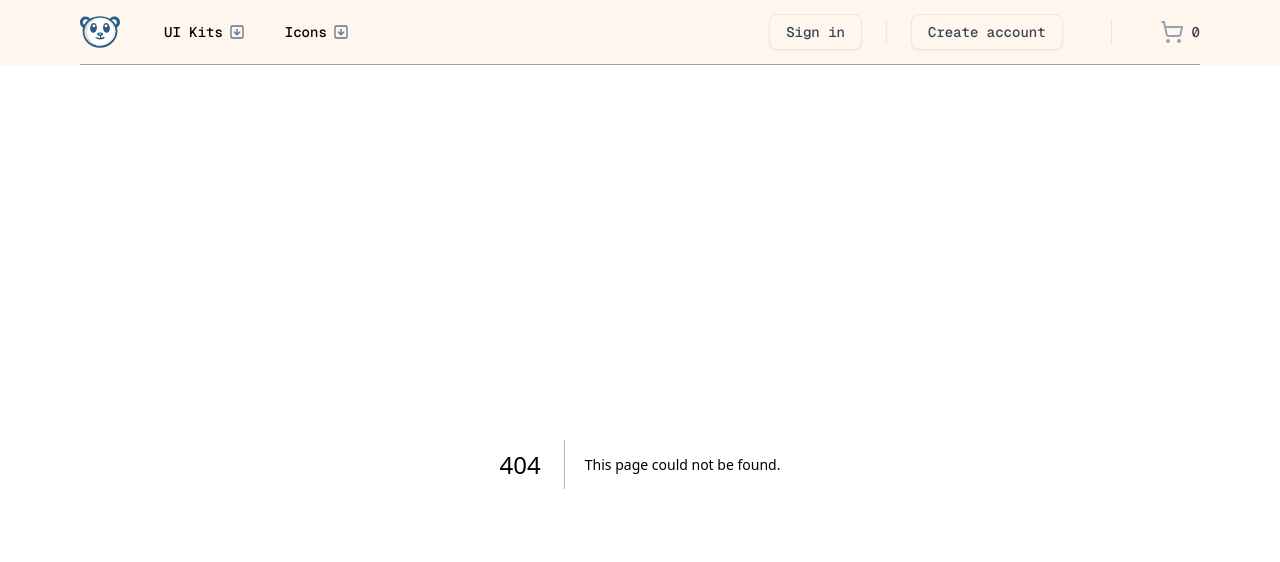
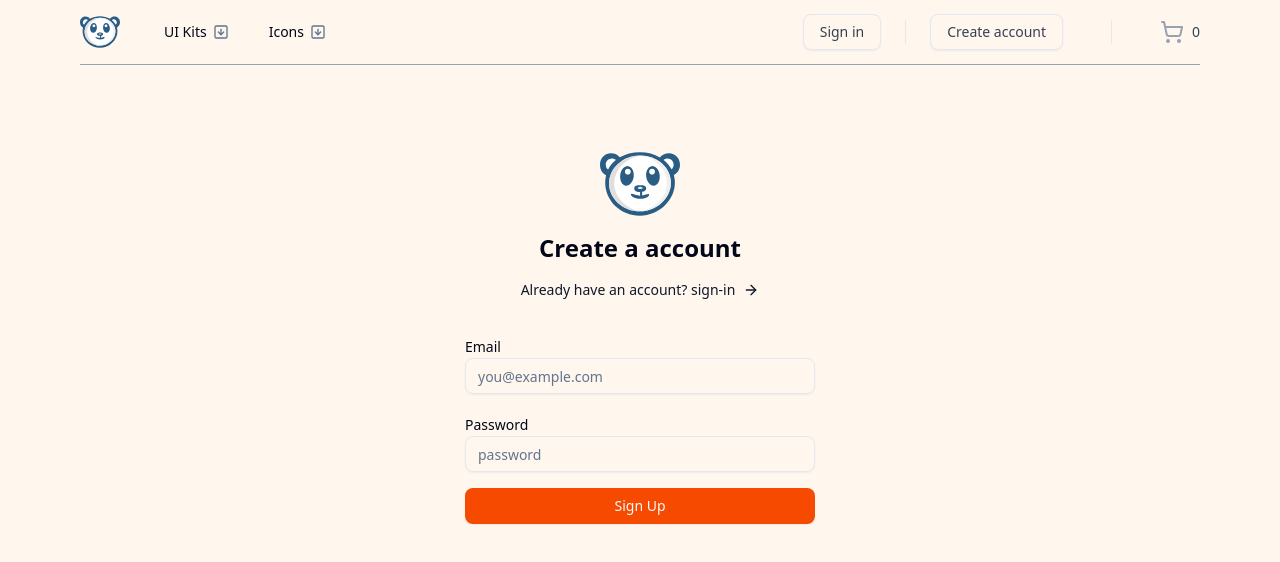
Before and after one commit to M0hitThapa/DigiPanda, a Next.js app: page /sign-up in a window 1280 px wide. Before the commit this address had no page. Shown: the top 562 px of the page. Built offline with nearby package versions, Linux system fonts and the light colour scheme.

Commit message:
implement zod validation with react-hook-form

```diff
--- /dev/null
+++ b/src/app/(auth)/sign-up/page.tsx
@@ -0,0 +1,56 @@
+"use client"
+import { Icons } from "@/components/Icons";
+import { Button, buttonVariants } from "@/components/ui/button";
+import { Input } from "@/components/ui/input";
+import { Label } from "@/components/ui/label";
+import { cn } from "@/lib/utils";
+import { ArrowRight } from "lucide-react";
+import Link from "next/link";
+import { useForm } from "react-hook-form";
+import {zodResolver} from "@hookform/resolvers/zod"
+import { AuthCredentialsValidator, TAuthCredentuialsValidator } from "@/lib/validator/account-credentials-validator";
+
+
+const Page = () => {
+
+
+    const { register, handleSubmit, formState: {errors}, } = useForm<TAuthCredentuialsValidator>({resolver: zodResolver(AuthCredentialsValidator)})
+
+    const onSubmit = ({email,password} :TAuthCredentuialsValidator) => {
+
+    }
+return <>
+<div className="container relative fkex pt-20 flex-col justify-center lg:px-0 ">
+
+    <div className="mx-auto flex w-full flex-col justify-center space-y-6 sm:w-[350px]">
+<div className="flex flex-col items-center space-y-2 text-center">
+<Icons.logo className="h-20 w-20" />
+<h1 className="text-2xl font-bold">
+    Create a account
+</h1>
+<Link className={buttonVariants({variant:'link', className:"gap-1.5"})} href='/sign-in'>
+Already have an account? sign-in
+<ArrowRight className="h-4 w-4" /></Link>
+</div>
+
+<div className="grid gap-6">
+    <form onSubmit={handleSubmit(onSubmit)}>
+        <div className="grid gap-2">
+            <div className="grid gap-1 py-2">
+<Label htmlFor="email">Email</Label>
+<Input {...register("email")} className={cn({"focus-visible:ring-red-500": errors.email,})} placeholder="you@example.com" />
+            </div>
+            <div className="grid gap-1 py-2">
+<Label htmlFor="password">Password</Label>
+<Input {...register("password")} className={cn({"focus-visible:ring-red-500": errors.password})} placeholder="password" />
+            </div>
+            <Button className="bg-orange-600 hover:bg-orange-600/90 ">Sign Up</Button>
+
+        </div>
+    </form>
+</div>
+    </div>
+</div>
+</>
+}
+export default Page;
--- a/src/app/layout.tsx
+++ b/src/app/layout.tsx
@@ -1,18 +1,10 @@
 import type { Metadata } from "next";
- import { Geist, Geist_Mono } from "next/font/google";
+
 import "./globals.css";
 import { cn } from "@/lib/utils";
 import Navbar from "@/components/Navbar";
 
-const geistSans = Geist({
-  variable: "--font-geist-sans",
-  subsets: ["latin"],
-});
 
-const geistMono = Geist_Mono({
-  variable: "--font-geist-mono",
-  subsets: ["latin"],
-});
 
 export const metadata: Metadata = {
   title: "Create Next App",
@@ -27,7 +19,7 @@ export default function RootLayout({
   return (
     <html lang="en" className="h-full">
       <body
-        className={cn("relative h-full font-sans antialiased",geistMono.className,geistSans.className)}
+        className={cn("relative h-full font-sans antialiased")}
       >
         <main className="relative flex flex-col min-h-screen">
           <Navbar />
--- a/src/components/Cart.tsx
+++ b/src/components/Cart.tsx
@@ -11,7 +11,7 @@ import Image from "next/image"
 
 const Cart = () => {
 
-  const itemCount = 0
+  const itemCount = 1
 
   const fee = 2
   return <Sheet>
--- /dev/null
+++ b/src/components/ui/input.tsx
@@ -0,0 +1,21 @@
+import * as React from "react"
+
+import { cn } from "@/lib/utils"
+
+function Input({ className, type, ...props }: React.ComponentProps<"input">) {
+  return (
+    <input
+      type={type}
+      data-slot="input"
+      className={cn(
+        "file:text-foreground placeholder:text-muted-foreground selection:bg-primary selection:text-primary-foreground dark:bg-input/30 border-input flex h-9 w-full min-w-0 rounded-md border bg-transparent px-3 py-1 text-base shadow-xs transition-[color,box-shadow] outline-none file:inline-flex file:h-7 file:border-0 file:bg-transparent file:text-sm file:font-medium disabled:pointer-events-none disabled:cursor-not-allowed disabled:opacity-50 md:text-sm",
+        "focus-visible:border-ring focus-visible:ring-ring/50 focus-visible:ring-[3px]",
+        "aria-invalid:ring-destructive/20 dark:aria-invalid:ring-destructive/40 aria-invalid:border-destructive",
+        className
+      )}
+      {...props}
+    />
+  )
+}
+
+export { Input }
--- /dev/null
+++ b/src/components/ui/label.tsx
@@ -0,0 +1,24 @@
+"use client"
+
+import * as React from "react"
+import * as LabelPrimitive from "@radix-ui/react-label"
+
+import { cn } from "@/lib/utils"
+
+function Label({
+  className,
+  ...props
+}: React.ComponentProps<typeof LabelPrimitive.Root>) {
+  return (
+    <LabelPrimitive.Root
+      data-slot="label"
+      className={cn(
+        "flex items-center gap-2 text-sm leading-none font-medium select-none group-data-[disabled=true]:pointer-events-none group-data-[disabled=true]:opacity-50 peer-disabled:cursor-not-allowed peer-disabled:opacity-50",
+        className
+      )}
+      {...props}
+    />
+  )
+}
+
+export { Label }
--- /dev/null
+++ b/src/components/ui/sonner.tsx
@@ -0,0 +1,25 @@
+"use client"
+
+import { useTheme } from "next-themes"
+import { Toaster as Sonner, ToasterProps } from "sonner"
+
+const Toaster = ({ ...props }: ToasterProps) => {
+  const { theme = "system" } = useTheme()
+
+  return (
+    <Sonner
+      theme={theme as ToasterProps["theme"]}
+      className="toaster group"
+      style={
+        {
+          "--normal-bg": "var(--popover)",
+          "--normal-text": "var(--popover-foreground)",
+          "--normal-border": "var(--border)",
+        } as React.CSSProperties
+      }
+      {...props}
+    />
+  )
+}
+
+export { Toaster }
--- /dev/null
+++ b/src/lib/validator/account-credentials-validator.ts
@@ -0,0 +1,7 @@
+import { z } from "zod"
+
+export const AuthCredentialsValidator = z.object({
+    email:z.string().email(),
+    password: z.string().min(8, {message:"password must be at least 8 character long."})
+})
+export type TAuthCredentuialsValidator = z.infer<typeof AuthCredentialsValidator>
--- a/tsconfig.json
+++ b/tsconfig.json
@@ -22,6 +22,6 @@
       "@/*": ["./src/*"]
     }
   },
-  "include": ["next-env.d.ts", "**/*.ts", "**/*.tsx", ".next/types/**/*.ts"],
+  "include": ["next-env.d.ts", "**/*.ts", "**/*.tsx", ".next/types/**/*.ts", "next.config.js"],
   "exclude": ["node_modules"]
 }
```
Also changed, not shown: package.json (+12 -1 lines), 1 other file (tests, documents, lock files or other folders).
